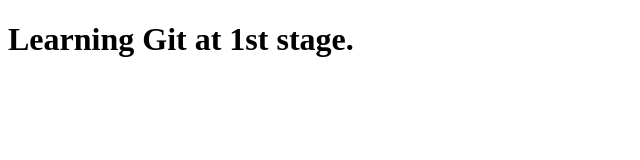
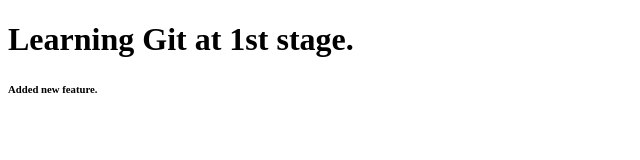
Before and after one commit to rahat0456/New-Github-Tutorial, a plain HTML site: page index.html in a window 1280 px wide. Shown: the full height of the page, 0-640 px from the left. Drawn offline with Linux system fonts and the light colour scheme.

Commit message:
New feature

```diff
--- a/index.html
+++ b/index.html
@@ -7,5 +7,6 @@
 </head>
 <body>
     <h1>Learning Git at 1st stage.</h1>
+    <h6>Added new feature.</h6>
 </body>
 </html>
```
